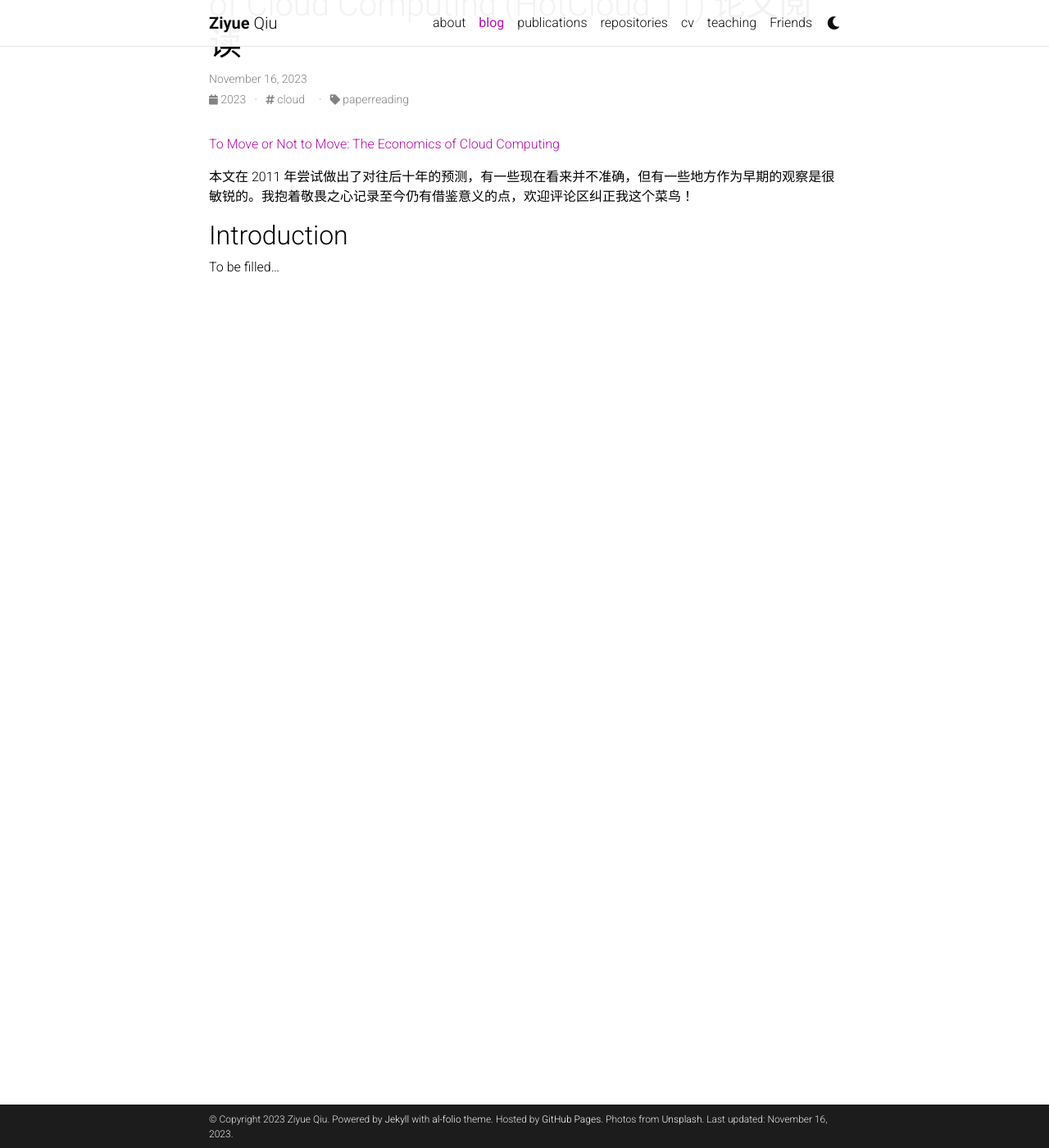
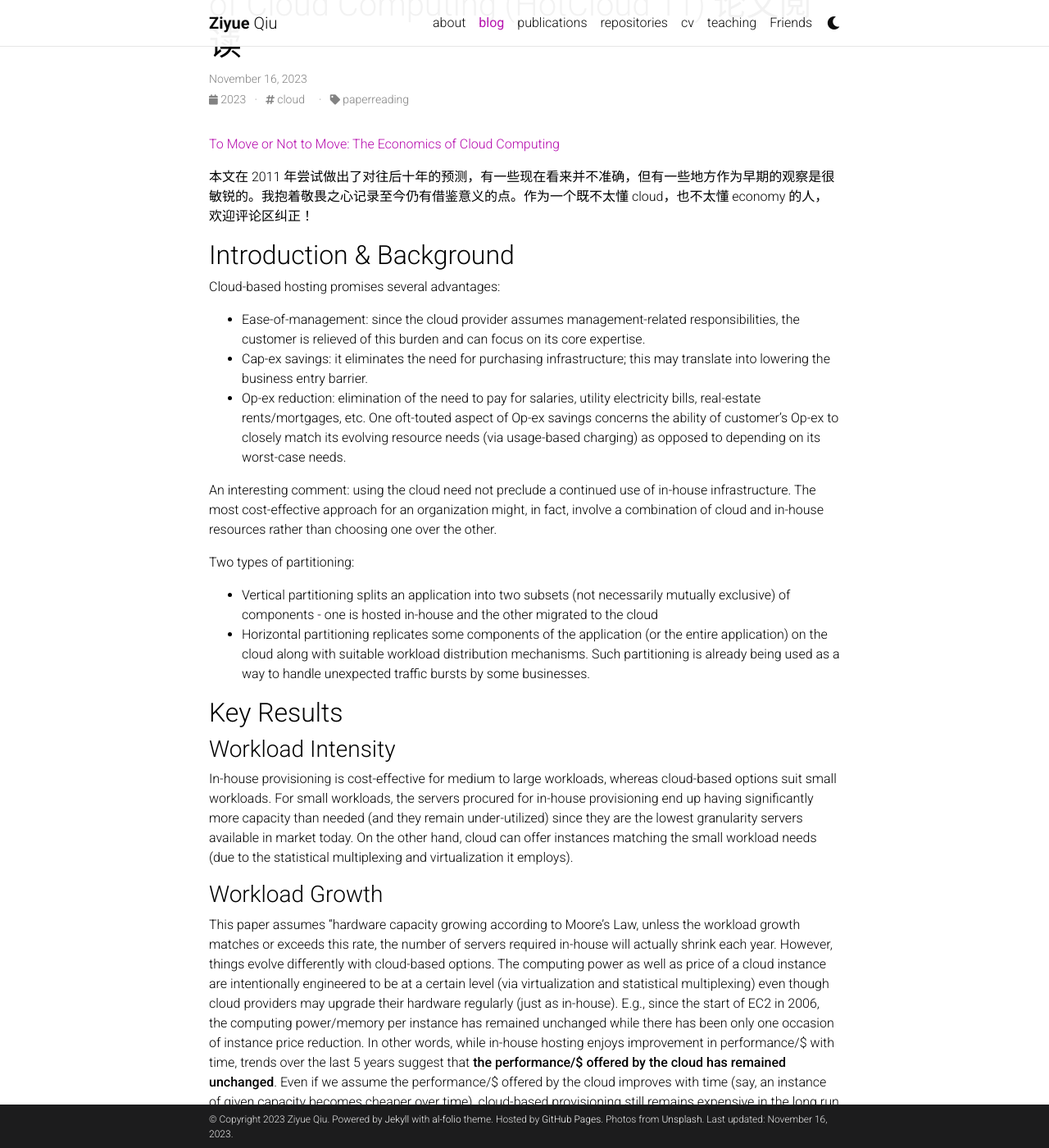
Before and after one commit to ziyueqiu/ziyueqiu.github.io, a Jekyll site: the page built from _posts/2023-11-16-CloudEconomics (HotCloud 11).md, in a window 1280 px wide and 1400 px high, scrolled down 270 px. Shown: the whole window at 82% size. Built offline with Jekyll 4.4.1, drawn with Linux system fonts in a browser that asks for light colours; comment, search, counter and statistics services are not loaded; a style sheet for code colours, icons or effects is not loaded; some of the changed text lies outside the part shown.

Commit message:
add paper

```diff
--- a/_posts/2023-11-16-CloudEconomics (HotCloud 11).md
+++ b/_posts/2023-11-16-CloudEconomics (HotCloud 11).md
@@ -10,8 +10,49 @@ comments: true
 
 [To Move or Not to Move: The Economics of Cloud Computing](https://www.usenix.org/system/files/fast20-cao_zhichao.pdf)
 
-本文在 2011 年尝试做出了对往后十年的预测，有一些现在看来并不准确，但有一些地方作为早期的观察是很敏锐的。我抱着敬畏之心记录至今仍有借鉴意义的点，欢迎评论区纠正我这个菜鸟！
+本文在 2011 年尝试做出了对往后十年的预测，有一些现在看来并不准确，但有一些地方作为早期的观察是很敏锐的。我抱着敬畏之心记录至今仍有借鉴意义的点。作为一个既不太懂 cloud，也不太懂 economy 的人，欢迎评论区纠正！
 
-## Introduction
+## Introduction & Background
 
-To be filled...
+Cloud-based hosting promises several advantages:
+
+- Ease-of-management: since the cloud provider assumes management-related responsibilities,
+the customer is relieved of this burden and can focus on its core expertise.
+- Cap-ex savings: it eliminates the need for purchasing infrastructure; this may translate
+into lowering the business entry barrier.
+- Op-ex reduction: elimination of the need to pay for salaries, utility electricity bills, real-estate rents/mortgages, etc. One oft-touted aspect of Op-ex savings concerns the ability of customer’s Op-ex to closely match its evolving resource needs (via usage-based charging) as opposed to depending on its worst-case needs.
+
+An interesting comment: using the cloud need not preclude a continued use of in-house infrastructure. The most cost-effective approach for an organization might, in fact, involve a combination of cloud and in-house resources rather than choosing one over the
+other.
+
+Two types of partitioning:
+
+- Vertical partitioning splits an application into two subsets (not necessarily mutually exclusive) of components - one is hosted in-house and the other migrated to the cloud
+- Horizontal partitioning replicates some components of the application (or the entire application) on the cloud along with suitable workload distribution mechanisms. Such partitioning is already being used as a way to handle unexpected traffic bursts by some businesses.
+
+## Key Results
+
+### Workload Intensity
+
+In-house provisioning is cost-effective for medium to large workloads, whereas cloud-based options suit small workloads. For small workloads, the servers procured for
+in-house provisioning end up having significantly more capacity than needed (and they remain under-utilized) since they are the lowest granularity servers available in market today. On the other hand, cloud can offer instances matching the small workload needs (due to the statistical multiplexing and virtualization it employs).
+
+### Workload Growth
+
+This paper assumes "hardware capacity growing according to Moore’s Law, unless the workload growth matches or exceeds this rate, the number of servers required in-house will actually shrink each year. However, things evolve differently with cloud-based options. The computing power as well as price of a cloud instance are intentionally engineered to be at a certain level (via virtualization and statistical multiplexing) even though cloud providers may upgrade their hardware regularly (just as in-house). E.g., since
+the start of EC2 in 2006, the computing power/memory per instance has remained unchanged while there has been only one occasion of instance price reduction. In other words, while in-house hosting enjoys improvement in performance/$ with time, trends over the last 5 years suggest that **the performance/$ offered by the cloud has remained unchanged**. Even if we assume the performance/$ offered by the cloud improves with time (say, an instance of given capacity becomes cheaper over time), cloud-based provisioning still remains expensive in the long run since data capacity and transfer costs contribute to the costs more significantly than in-house."
+
+We don't believe this is valid: at the beginning, AWS provided c4.xlarge and its prices may actually haven't changed for the last decade. But after some period of time, they started to provide upgraded VM, c5.xlarge, which is even cheaper than c4.xlarge with better performance. Similar to what's happening in in-house case.
+
+### Data Transfer
+
+Data transfer is a significant contributor to the costs of cloud-based hosting. This suggests that vertical partitioning choices may not be appealing for applications that
+exchange data with the external world.
+
+### Workload Variance and Cloud Elasticity
+
+Horizontal partitioning can be effectively used to eliminate the cost increase from provisioning for the peak.
+
+## 评论
+
+简单来说，本文的一个重要假设 - cloud 的性价比会越来越差 - 严重影响了大部分的计算结果，而我们不太认同。但其他几个比较独立的观察 - data transfer 很贵、horizontal partitioning 天然地适配 burst load to cloud 的情况 - 应该是蛮先锋的断言。
```
